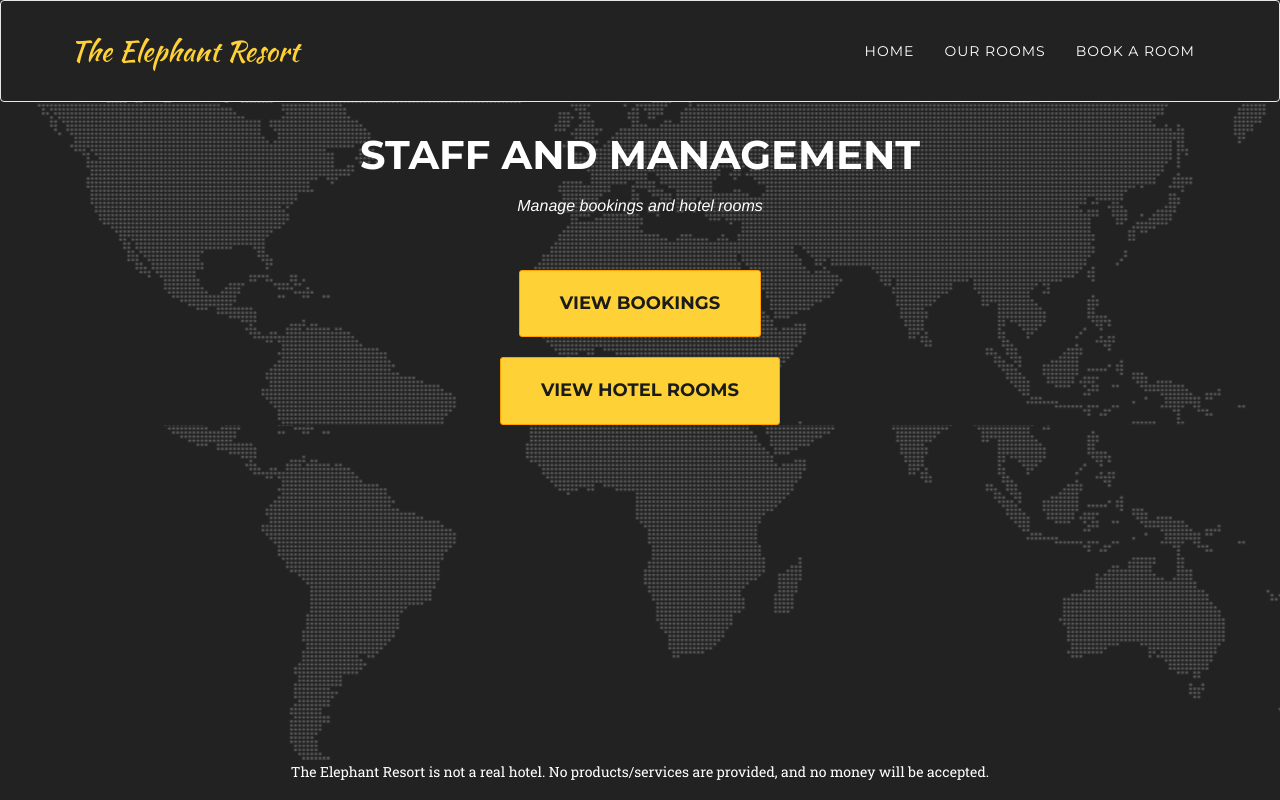
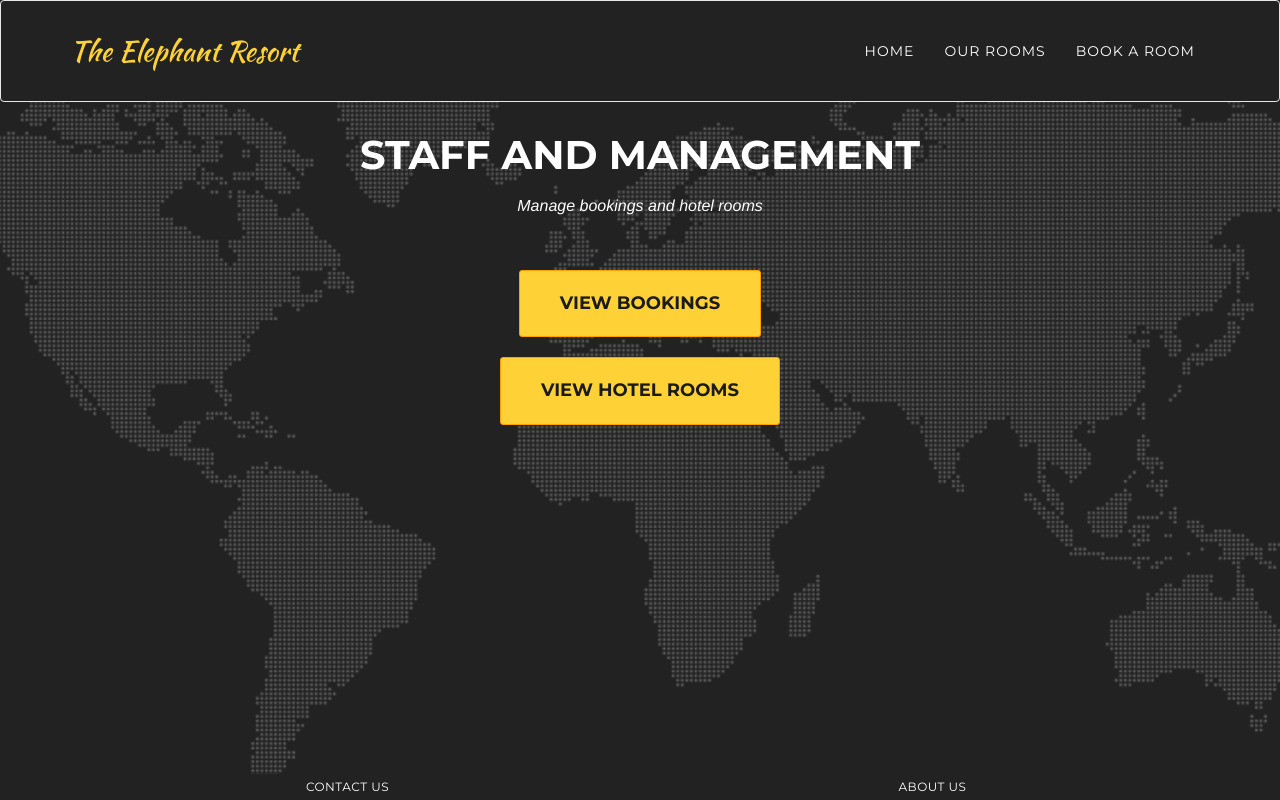
Before and after one commit to lenzoburger/ElephantResort, a PHP site: page /php/admin.php in a window 1280 px wide. Run offline with PHP 8.4, Linux system fonts and the light colour scheme; some web fonts are replaced.

Commit message:
about us page

```diff
--- a/css/stylish.css
+++ b/css/stylish.css
@@ -678,21 +678,15 @@ label {
     background-color: inherit;
 }
 
-#bookARoom {
-    background-color: #222;
-    color: inherit;
-    background-image: url(../img/map-image.png);
-    background-position: center;
-    background-repeat: repeat;
-}
-
 .fill-page{
     background-color: #222;
     color: inherit;
     background-image: url(../img/map-image.png);
     background-position: center;
-    background-repeat: repeat;
-    height: 80vh;
+    background-repeat: no-repeat;
+    height: 100%;
+    width: 100%;
+    background-size: cover;
 }
 
 
@@ -834,7 +828,7 @@ footer {
     position:fixed;
     left:0px;
     bottom:0px;
-    height:40px;
+    height:26px;
     width:100%;
     text-align: center;
     color: #ffffff;
@@ -866,3 +860,43 @@ footer ul.quicklinks {
     background-color: #222;
     color: inherit;
 }
+
+#aboutUsLInk, #contactUsLInk {
+    text-transform: uppercase;
+    font-family: Montserrat,"Helvetica Neue",Helvetica,Arial,sans-serif;
+    font-weight: 400;
+    letter-spacing: 0.5px;
+    color: #fff;
+    background-color: inherit;
+    font-size: 9pt
+}
+
+#aboutUsLInk:active, #aboutUsLInk:hover, #contactUsLInk:active, #contactUsLInk:hover {
+    color: #fed136;
+    background-color: inherit;
+}
+
+.linksContainer {
+    margin-top: 2px;
+}
+
+#aboutUsContainer {
+    color: #fff;
+}
+
+.paragraphContainer p {
+    width: 60%;
+    margin: 20px auto;
+    padding: 0;
+    letter-spacing: .2px;
+    font-size: 16px;
+}
+
+
+/* #aboutUsLInk {
+    float: left;
+}
+
+#contactUsLInk {
+    float: right;
+} */
--- a/privateFiles/footer.php
+++ b/privateFiles/footer.php
@@ -5,11 +5,32 @@
  * Date: 9/24/15
  * Time: 12:27 PM
  */
+$currentPage = basename($_SERVER['PHP_SELF']);
 ?>
 <footer>
-    <p>
-        The Elephant Resort is not a real hotel. No products/services are provided, and no money will be accepted.
-    </p>
+    <div class="container linksContainer">
+        <div class="row">
+
+            <div class="col-sm-6">
+                <?php
+        if ($currentPage === 'contactUs.php') {
+                    echo '<a id="current">Contact us</a>';
+                } else {
+                    echo '<a href="../php/contactUs.php" id="contactUsLInk">Contact us</a>';
+                }
+            ?>
+            </div>
+            <div class="col-sm-6">
+                <?php
+        if ($currentPage === 'aboutUs.php') {
+                    echo '<a id="current">About us</a>';
+                } else {
+                    echo '<a href="../php/aboutUs.php" id="aboutUsLInk">About us</a>';
+                }
+            ?>
+            </div>
+        </div>
+    </div>
 </footer>
 <!-- jQuery -->
 <script src="../js/jquery.min.js"></script>
@@ -24,12 +45,12 @@
 
 <!-- Bootstrap datepicker -->
 <script>
-    $( "#checkIn" ).datepicker({
+    $("#checkIn").datepicker({
         changeMonth: true,
         changeYear: true,
         dateFormat: 'dd-mm-yy'
     });
-    $( "#checkOut" ).datepicker({
+    $("#checkOut").datepicker({
         changeMonth: true,
         changeYear: true,
         dateFormat: 'dd-mm-yy'
```
Also changed, not shown: php/aboutUs.php (added, +50 -0 lines), php/contactUs.php (added).
